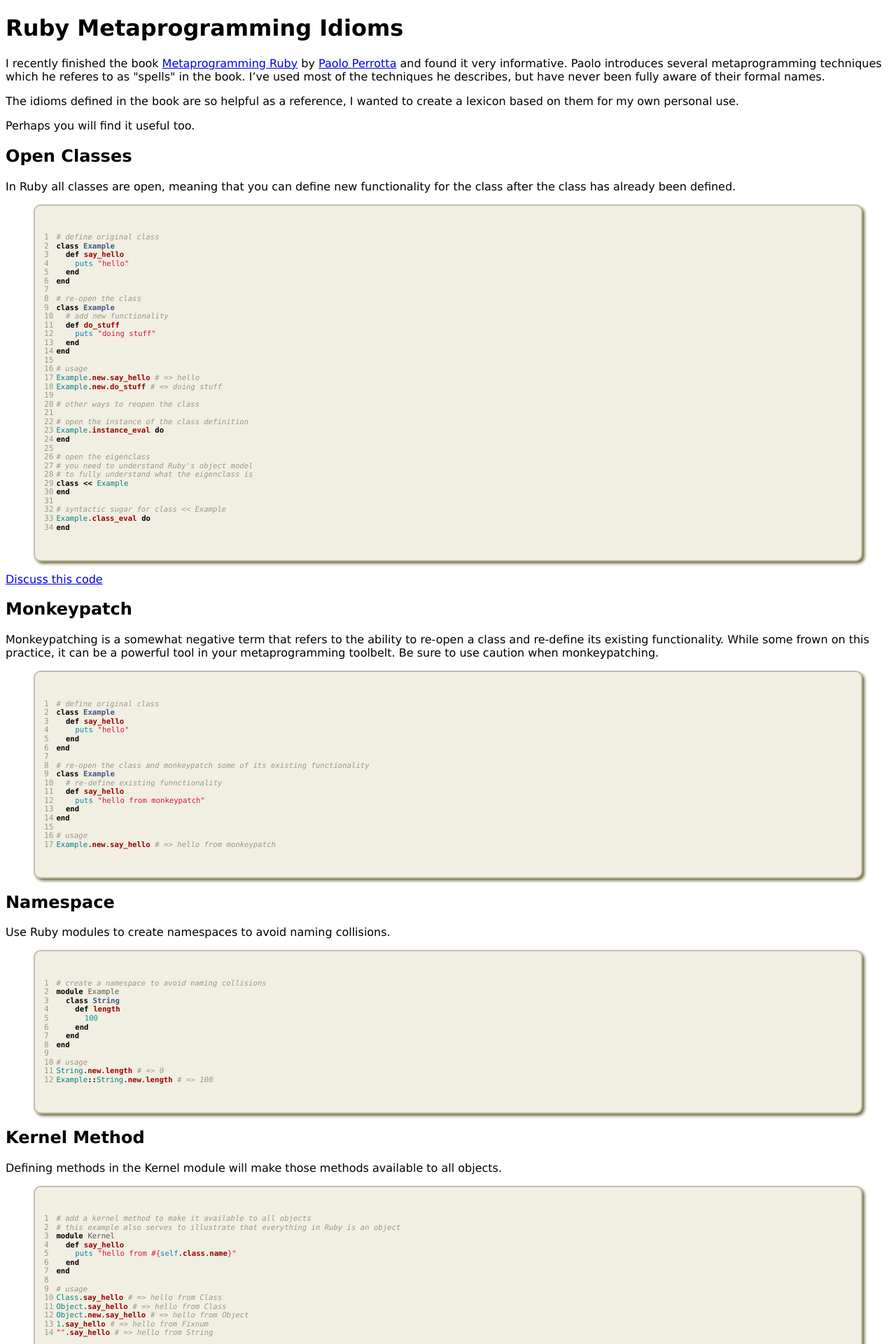
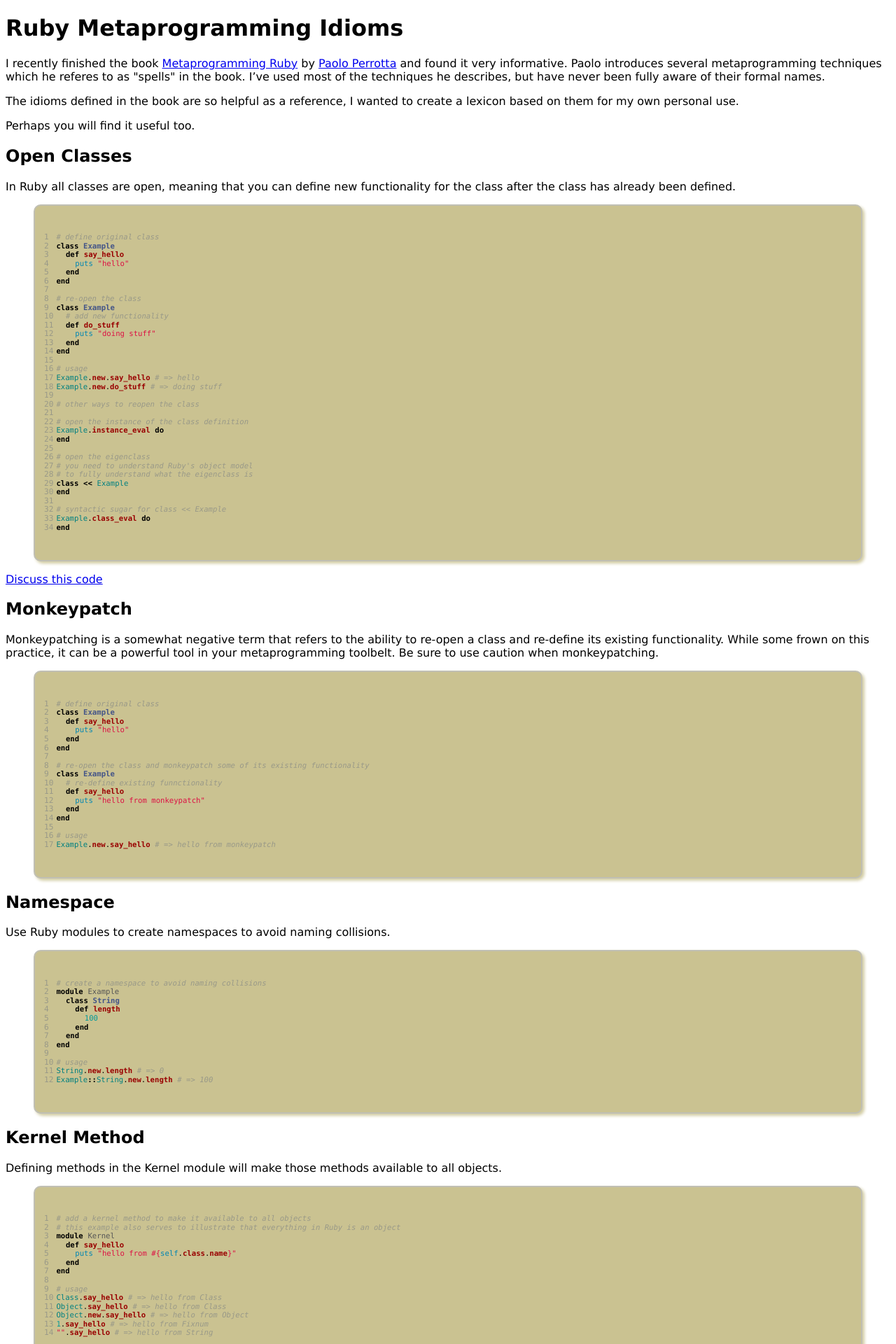
Before and after one commit to hopsoft/hopsoft.github.io, a Jekyll site: the page built from _posts/2011-01-11-ruby-metaprogramming-idioms.markdown, in a window 1280 px wide. Shown: the top 1920 px of the page at 70% size. Built offline with Jekyll 4.4.1, drawn with Linux system fonts in a browser that asks for light colours.

Commit message:
shadow test

```diff
--- a/public/stylesheets/syntax.css
+++ b/public/stylesheets/syntax.css
@@ -1,9 +1,9 @@
-.highlight  { background: #F1EFE2; border: solid 2px #C0BFB4; padding: 10px;
+.highlight  { background: #CAC291; border: solid 2px #C0BFB4; padding: 10px;
 	border-radius: 10px;
 	-moz-border-radius: 10px;
-	-moz-box-shadow: 3px 3px 4px #726A37;
-    -webkit-box-shadow: 3px 3px 4px #726A37;
-	box-shadow: 3px 3px 4px #726A37;
+	-moz-box-shadow: 3px 3px 4px #D2CCA2;
+    -webkit-box-shadow: 3px 3px 4px #D2CCA2;
+	box-shadow: 3px 3px 4px #D2CCA2;
 
 
 	}
```
